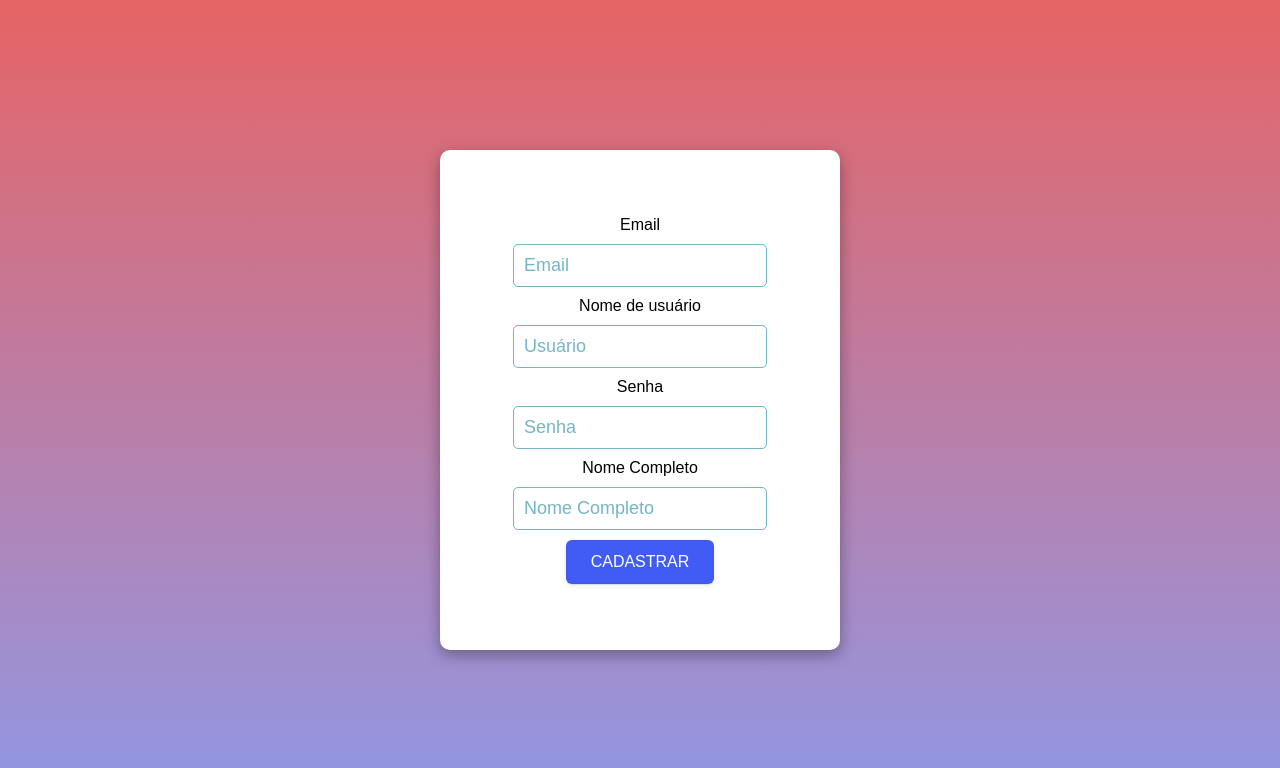
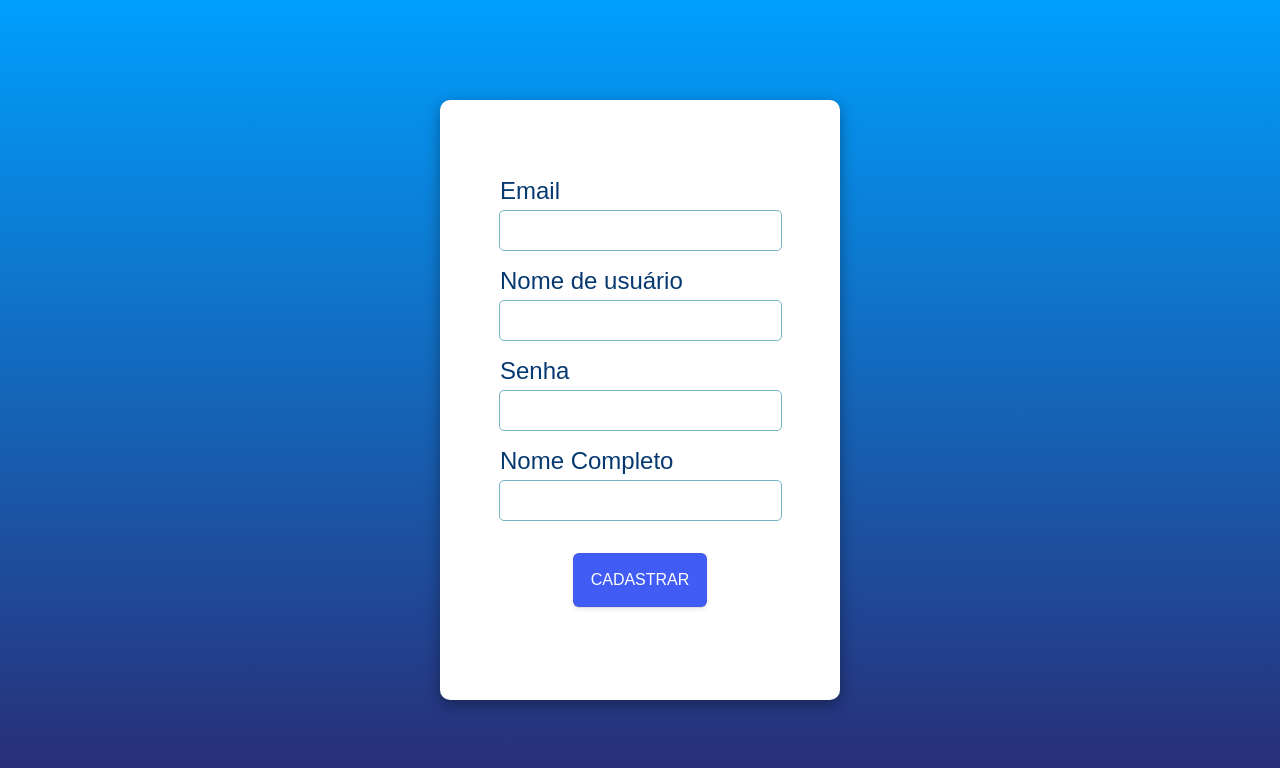
Before and after one commit to taina-silva/morpheus-challenge, a React (Create React App) app in the folder morpheus-challenge/: page /registration in a window 1280 px wide. Shown: the top 768 px of the page. Built offline with nearby package versions, Linux system fonts and the light colour scheme.

Commit message:
continuing to style screens

```diff
--- a/morpheus-challenge/src/Screens/ListScreen/list_screen.js
+++ b/morpheus-challenge/src/Screens/ListScreen/list_screen.js
@@ -1,5 +1,4 @@
 import React, {useState, useEffect, useCallback} from 'react';
-import { Link } from "react-router-dom";
 import SearchBar from "material-ui-search-bar";
 import Table from "@material-ui/core/Table";
 import TableBody from "@material-ui/core/TableBody";
@@ -7,6 +6,12 @@ import TableCell from "@material-ui/core/TableCell";
 import TableContainer from "@material-ui/core/TableContainer";
 import TableHead from "@material-ui/core/TableHead";
 import TableRow from "@material-ui/core/TableRow";
+import {
+    Container,
+    Row,
+    NavLink,
+    StyledSearchBar
+} from './styles';
 
 function ListScreen() {
     const [ originalUsers, setOriginalUsers ] = useState([]);
@@ -44,12 +49,15 @@ function ListScreen() {
     }, [get_all_users]);
 
     return (
-        <div>
-            <SearchBar
-                value={filter}
-                onChange={(filter_value) => requestSearch(filter_value)}
-                onCancelSearch={() => cancelSearch()}
-            />
+        <Container>
+            <Row>
+                <StyledSearchBar
+                    value={filter}
+                    onChange={(filter_value) => requestSearch(filter_value)}
+                    onCancelSearch={() => cancelSearch()}
+                />
+                <NavLink to="/registration">CADASTRAR NOVO USUÁRIO</NavLink>
+            </Row>
             <TableContainer>
             <Table>
                 <TableHead>
@@ -74,8 +82,7 @@ function ListScreen() {
                 </TableBody>
             </Table>
             </TableContainer>
-            <Link to="/registration">CADASTRAR NOVO USUÁRIO</Link>
-        </div>
+        </Container>
     );
 }
 
--- /dev/null
+++ b/morpheus-challenge/src/Screens/ListScreen/styles.js
@@ -0,0 +1,40 @@
+import styled from 'styled-components';
+import { Link } from "react-router-dom";
+import SearchBar from "material-ui-search-bar";
+
+export const Container = styled.div`
+    height: 100vh;
+    width: 100vw;
+    padding: 2rem 1.5rem;
+    overflow-x: hidden;
+`;
+
+export const Row = styled.div`
+    width: 100%;
+    display: flex;
+    flex-direction: row;
+    justify-content: space-between;
+`;
+
+export const NavLink = styled(Link)`
+    display: flex;
+    background-color: #405cf5;
+    border-radius: 6px;
+    border: 2px solid #405cf5;
+    box-shadow: rgba(50, 50, 93, .1) 0 0 0 1px inset,rgba(50, 50, 93, .1) 0 2px 5px 0,rgba(0, 0, 0, .07) 0 1px 1px 0;
+    box-sizing: border-box;
+    color: #fff;
+    cursor: pointer;
+    font-size: 100%;
+    text-decoration: none;
+    padding: 0.9rem;
+    align-items: center;
+    &:hover {
+        color: #405cf5;
+        background: #fff;
+    }
+`;
+
+export const StyledSearchBar = styled(SearchBar)`
+    width: 70%;
+`;
--- a/morpheus-challenge/src/Screens/RegistrationScreen/registration_screen.js
+++ b/morpheus-challenge/src/Screens/RegistrationScreen/registration_screen.js
@@ -10,7 +10,8 @@ import {
     ErrorSpan,
     Container,
     FormBox,
-    FormButton
+    FormButton,
+    InputTitle
 } from './styles';
 
 function RegistrationScreen() {
@@ -71,13 +72,13 @@ function RegistrationScreen() {
             <FormBox>
                 <form onSubmit={formik.handleSubmit}>
                     <Column>
-                        <label>Email</label>
+                        <InputTitle>Email</InputTitle>
                         <FormInput
                             type="email" name="email" id="email"
-                            placeholder='Email'
                             onChange={formik.handleChange}
                             onBlur={formik.handleBlur}
                             value={formik.values.email}
+                            showError={formik.touched.email && formik.errors.email}
                         />
                         {formik.touched.email && formik.errors.email && (
                             <ErrorSpan>{formik.errors.email}</ErrorSpan>
@@ -85,13 +86,13 @@ function RegistrationScreen() {
                     </Column>
 
                     <Column>
-                        <label>Nome de usuário</label>
+                        <InputTitle>Nome de usuário</InputTitle>
                         <FormInput
                             type="text" name="username" id="username"
-                            placeholder='Usuário'
                             onChange={formik.handleChange}
                             onBlur={formik.handleBlur}
                             value={formik.values.username}
+                            showError={formik.touched.username && formik.errors.username}
                         />
                         {formik.touched.username && formik.errors.username && (
                             <ErrorSpan>{formik.errors.username}</ErrorSpan>
@@ -99,13 +100,13 @@ function RegistrationScreen() {
                     </Column>
 
                     <Column>
-                        <label>Senha</label>
+                        <InputTitle>Senha</InputTitle>
                         <FormInput
                             type="text" name="password" id="password"
-                            placeholder='Senha'
                             onChange={formik.handleChange}
                             onBlur={formik.handleBlur}
                             value={formik.values.password}
+                            showError={formik.touched.password && formik.errors.password}
                         />
                         {formik.touched.password && formik.errors.password && (
                             <ErrorSpan>{formik.errors.password}</ErrorSpan>
@@ -113,13 +114,13 @@ function RegistrationScreen() {
                     </Column>
 
                     <Column>
-                        <label>Nome Completo</label>
+                        <InputTitle>Nome Completo</InputTitle>
                         <FormInput
                             type="text" name="fullName" id="fullName"
-                            placeholder='Nome Completo'
                             onChange={formik.handleChange}
                             onBlur={formik.handleBlur}
                             value={formik.values.fullName}
+                            showError={formik.touched.fullName && formik.errors.fullName}
                         />
                         {formik.touched.fullName && formik.errors.fullName && (
                             <ErrorSpan>{formik.errors.fullName}</ErrorSpan>
@@ -132,8 +133,6 @@ function RegistrationScreen() {
             <Modal
                 open={openModal}
                 onClose={handleClose}
-                aria-labelledby="parent-modal-title"
-                aria-describedby="parent-modal-description"
             >
                 <ModalBox>
                     <h2 id="parent-modal-title">ALERTA</h2>
--- a/morpheus-challenge/src/Screens/RegistrationScreen/styles.js
+++ b/morpheus-challenge/src/Screens/RegistrationScreen/styles.js
@@ -1,12 +1,82 @@
 import styled from 'styled-components';
 
+export const Container = styled.div`
+    height: 100vh;
+    width: 100vw;
+    background: linear-gradient(#009FFD, #2A2A72);
+`;
+
 export const Column = styled.div`
+    height: 100%;
+    width: 100%;
     display: flex;
     flex-direction: column;
-    height: 100%;
-    width: 100%;
     justify-content: center;
     align-items: center;
+`;
+
+export const FormBox = styled.div`
+    position: fixed;
+    top: 50%;
+    left: 50%;
+    transform: translate(-50%, -50%);
+    height: 600px;
+    width: 400px;
+    background: white;
+    border-radius: 10px;
+    box-shadow: rgba(0, 0, 0, 0.35) 0px 5px 15px;
+    display: flex;
+    align-items: center;
+    justify-content: center;
+`;
+
+export const FormInput = styled.input`
+    font-size: 1.25rem;
+    color: black;
+    padding: 0.5rem;
+    margin-bottom: 1rem;
+    border: 1px solid ${props => (props.showError ? 'red' : '#76b5c5')};
+    border-radius: 5px;
+    &::placeholder {
+        color: #76b5c5;
+    }
+`;
+
+export const FormButton = styled.button`
+    margin: 1rem auto;
+    display: flex;
+    background-color: #405cf5;
+    border-radius: 6px;
+    border: none;
+    box-shadow: rgba(50, 50, 93, .1) 0 0 0 1px inset,rgba(50, 50, 93, .1) 0 2px 5px 0,rgba(0, 0, 0, .07) 0 1px 1px 0;
+    box-sizing: border-box;
+    color: #fff;
+    cursor: pointer;
+    font-size: 100%;
+    padding: 1.1rem;
+    align-items: center;
+`;
+
+export const InputTitle = styled.div`
+    width: 17.5rem;
+    font-size: 1.5rem;
+    color: #063970;
+    margin-bottom: 5px;
+    display: flex;
+    flex-direction: row;
+    justify-content: flex-start;
+`;
+
+
+export const ErrorSpan = styled.div`
+width: 17.5rem;
+    margin-bottom: 25px;
+    margin-top: -10px;
+    font-size: 0.75rem;
+    color: grey;
+    display: flex;
+    flex-direction: row;
+    justify-content: flex-start;
 `;
 
 export const ModalBox = styled.div`
@@ -31,62 +101,3 @@ export const ModalDescription = styled.span`
     text-align: center;
     word-wrap:break-word;
 `;
-
-export const FormInput = styled.input`
-    font-size: 18px;
-    color: black;
-    placeholder: red;
-    padding: 10px;
-    margin: 10px;
-    border: 1px solid #76b5c5;
-    border-radius: 5px;
-    &::placeholder {
-        color: #76b5c5;
-    }
-`;
-
-export const ErrorSpan = styled.span`
-    color: red;
-    text-align: center;
-    word-wrap:break-word;
-`;
-
-export const Container = styled.div`
-    height: 100vh;
-    width: 100vw;
-    margin: 0;
-    padding: 0;
-    background: linear-gradient(#e66465, #9198e5);
-`;
-
-export const FormBox = styled.div`
-    position: fixed;
-    top: 50%;
-    left: 50%;
-    transform: translate(-50%, -50%);
-    height: 500px;
-    width: 400px;
-    background: white;
-    border-radius: 10px;
-    box-shadow: rgba(0, 0, 0, 0.35) 0px 5px 15px;
-    display: flex;
-    align-items: center;
-    justify-content: center;
-`;
-
-export const FormButton = styled.button`
-    margin: auto;
-    display: flex;
-    background-color: #405cf5;
-    border-radius: 6px;
-    border: none;
-    box-shadow: rgba(50, 50, 93, .1) 0 0 0 1px inset,rgba(50, 50, 93, .1) 0 2px 5px 0,rgba(0, 0, 0, .07) 0 1px 1px 0;
-    box-sizing: border-box;
-    color: #fff;
-    cursor: pointer;
-    font-size: 100%;
-    height: 44px;
-    padding: 0 25px;
-    align-items: center;
-    transition: all .2s,box-shadow .08s ease-in;
-`;
```
Also changed, not shown: morpheus-challenge/src/App.css (deleted, +0 -38 lines), morpheus-challenge/src/index.css (deleted, +0 -13 lines), 1 other file (tests, documents, lock files or other folders).
